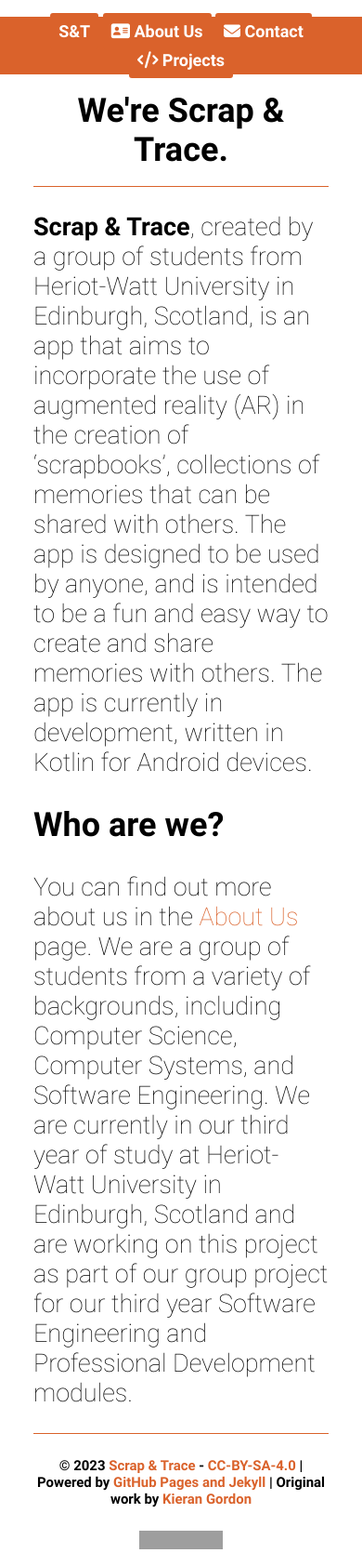
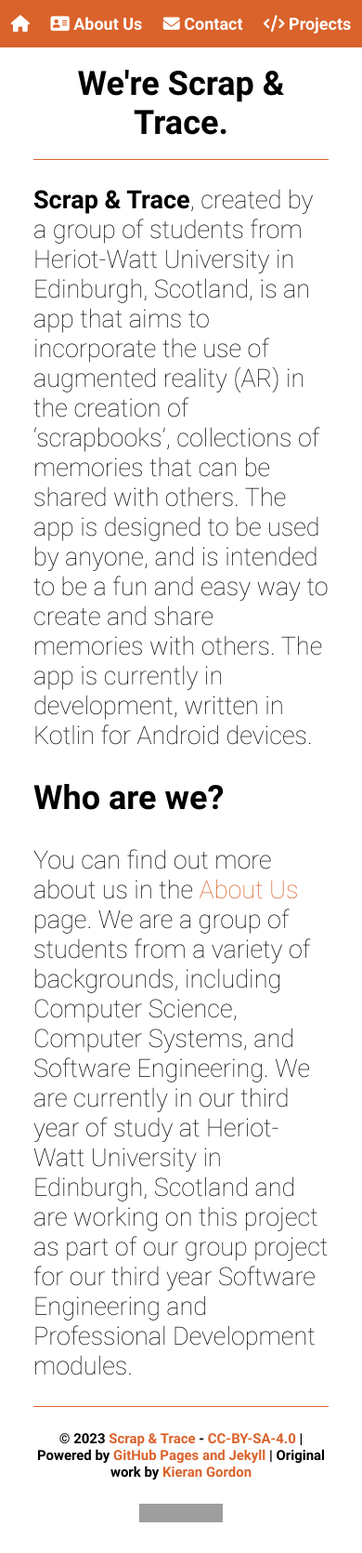
Before and after one commit to scrap-and-trace/scrap-and-trace.github.io, a Jekyll site: the page built from index.md, in a window 390 px wide. Shown: the whole page at 93% size. Built offline with Jekyll 4.4.1, drawn with Linux system fonts in a browser that asks for light colours; after the commit the page ends 1641 px from its top, so only the background shows below that; grey boxes are pictures that could not be loaded.

Commit message:
Updated mobile layout

```diff
--- a/_includes/header.html
+++ b/_includes/header.html
@@ -2,7 +2,7 @@
     <nav>
         <img src="/assets/img/logo.png" alt="S&T Logo" />
         <h1><a href="/">S&T</a></h1>
-        <li class="home"><a href="/" class="url-button">S&T</a></li>
+        <li class="home"><a href="/" class="url-button"><i class="fa-solid fa-house"></i></a></li>
         <li><a href="/about" class="url-button"><i class="fa-solid fa-address-card"></i> About Us</a></li>
         <li><a href="/contact" class="url-button"><i class="fa-solid fa-envelope"></i> Contact</a></li>
         <li><a href="/projects" class="url-button"><i class="fa-solid fa-code"></i> Projects</a></li>
--- a/styles/style.css
+++ b/styles/style.css
@@ -247,17 +247,6 @@ hr {
 }
 
 @media screen and (max-width: 833px) {
-  header h1 {
-    float: none;
-    margin: 0 auto;
-    padding: 0;
-  }
-
-  nav {
-    float: none;
-    text-align: center;
-  }
-
   .container {
     padding: 0 10px;
   }
@@ -278,10 +267,20 @@ hr {
     height: auto;
   }
 
+  header h1 {
+    float: none;
+    margin: 0 auto;
+    padding: 0;
+  }
+
+  nav {
+    float: none;
+    text-align: center;
+  }
+
   header {
+    text-align: center;
     padding: 0;
-    text-align: center;
-    margin-top: 1em;
   }
 
   header nav h1 {
@@ -297,7 +296,6 @@ hr {
   }
 
   header nav {
-    padding: 0;
     text-align: center;
   }
 
```
